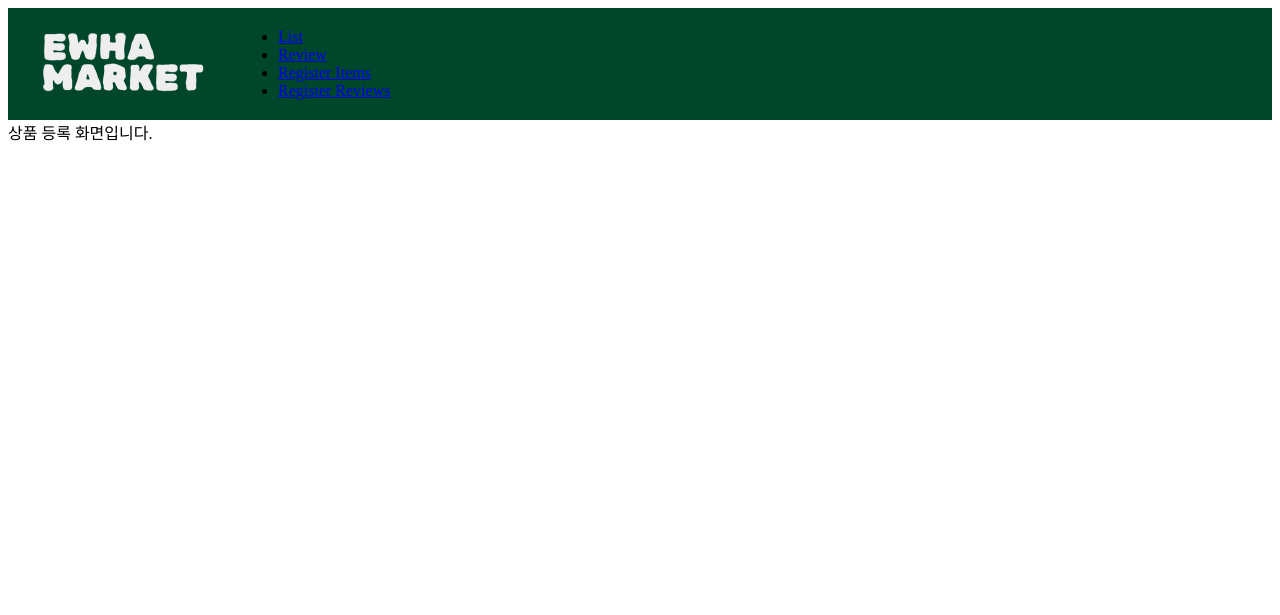
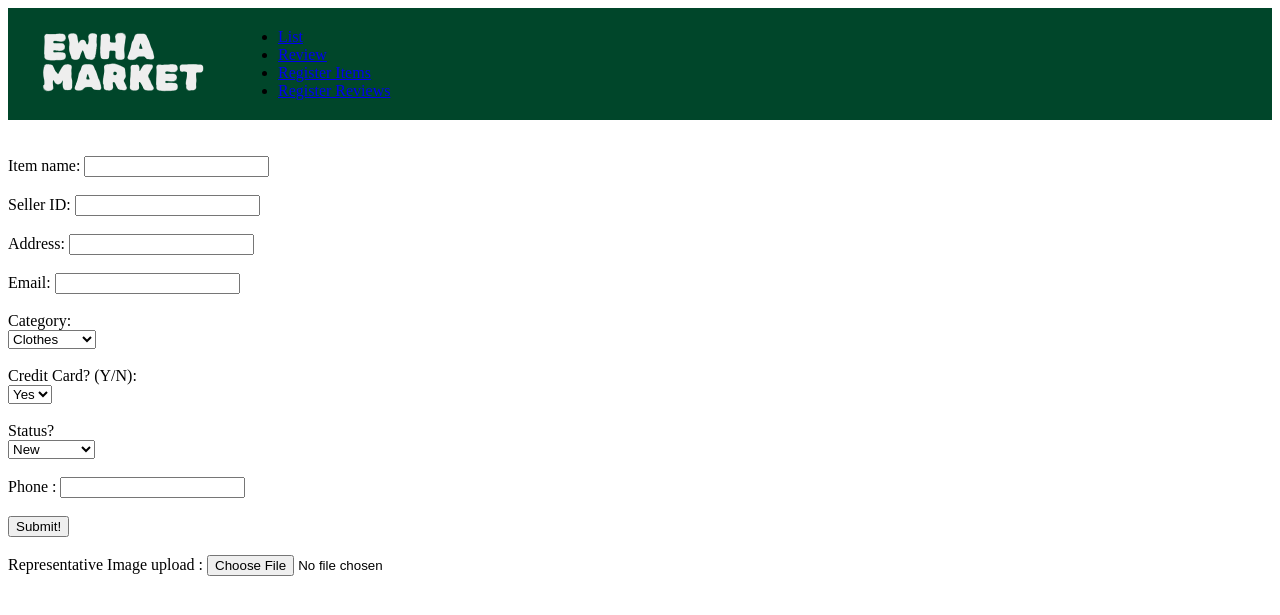
Before and after one commit to topograp2/Ewha-market, a Flask app: page /reg_items in a window 1280 px wide. Shown: the top 615 px of the page. Run offline with Flask 3, Linux system fonts and the light colour scheme.

Commit message:
Feat: 상품등록화면 구성

```diff
--- a/app.py
+++ b/app.py
@@ -1,4 +1,4 @@
-from flask import Flask, render_template
+from flask import Flask, render_template, request
 import sys
 
 application = Flask(__name__)
@@ -10,15 +10,25 @@ def hello():
 @application.route("/list")
 def view_list():
     return render_template("list.html")
+
 @application.route("/review")
 def view_review():
     return render_template("review.html")
+
 @application.route("/reg_items")
 def reg_item():
     return render_template("reg_items.html")
+
 @application.route("/reg_reviews")
 def reg_review():
     return render_template("reg_reviews.html")
 
+@application.route("/submit_item_post", methods=['POST'])
+def reg_item_submit_post():
+    image_file=request.files["file"]
+    image_file.save("static/images/{}".format(image_file.filename))
+    data=request.form
+    return render_template("submit_item_result.html", data=data, img_path="static/images/{}".format(image_file.filename))
+
 if __name__ == "__main__":
     application.run(host='0.0.0.0', debug=True)
--- a/templates/list.html
+++ b/templates/list.html
@@ -1,5 +1,5 @@
 {% extends "index.html" %}
 
 {% block section %}
-등록된 상품 리스트 조회 화면입니다.
+    등록된 상품 리스트 조회 화면 입니다.
 {% endblock section %}
--- a/templates/reg_items.html
+++ b/templates/reg_items.html
@@ -1,5 +1,62 @@
 {% extends "index.html" %}
 
 {% block section %}
-상품 등록 화면입니다.
+<form method="post" enctype="multipart/form-data" action="/submit_item_post">
+    <div><br><br>
+    <label for="name">Item name: </label>
+    <input type="text" name="name" id="name" required><br><br>
+    </div>
+    <div>
+    <label for="seller"> Seller ID: </label>
+    <input type="text" name="seller" id="seller" required><br><br>
+    </div>
+    <div>
+    <label for="addr"> Address: </label>
+    <input type="text" name="addr" id="addr" required><br><br>
+    </div>
+    <div>
+    <label for="tel">Email: </label>
+    <input type="text" name=”email" id=”email" required><br><br>
+    </div>
+    <div>
+    <label for="category">Category: </label>
+    <br>
+    <select id="category" name="category">
+    <option value="Clothes" selected> Clothes </option>
+    <option value="Beauty"> Beauty </option>
+    <option value="Books"> Books </option>
+    <option value="Furniture"> Furniture </option>
+    <option value="Electronics"> Electronics </option>
+    <option value="ETC"> ETC </option>
+    </select><br><br>
+    </div>
+    <div>
+    <label for="card">Credit Card? (Y/N): </label>
+    <br>
+    <select id="card" name="card">
+    <option value="Y" selected>Yes</option>
+    <option value="N">No</option>
+    </select><br><br>
+    </div>
+    <div>
+    <label for="status">Status? </label>
+    <br>
+    <select id="status" name="status">
+    <option value="new" selected>New</option>
+    <option value="lnew">Likely New</option>
+    <option value="used">Used</option>
+    </select><br><br>
+    </div>
+    <div>
+    <label for="phone">Phone : </label>
+    <input type="text" name="phone" id="phone"><br><br>
+    </div>
+    <div>
+    <input type="submit" value="Submit!"><br><br>
+    </div>
+    <div>
+        <label for="img">Representative Image upload : </label>
+        <input type="file" name="file" /><br><br>
+    </div>
+    </form>
 {% endblock section %}
--- a/templates/reg_reviews.html
+++ b/templates/reg_reviews.html
@@ -1,5 +1,5 @@
 {% extends "index.html" %}
 
 {% block section %}
-리뷰 등록 화면입니다.
+    리뷰 등록 화면 입니다.
 {% endblock section %}
--- a/templates/review.html
+++ b/templates/review.html
@@ -1,5 +1,5 @@
 {% extends "index.html" %}
 
 {% block section %}
-리뷰 조회 화면입니다.
+    등록된 리뷰 리스트 조회 화면 입니다.
 {% endblock section %}
```
Also changed, not shown: templates/submit_item_result.html (added, +33 -0 lines), static/images/Iconarchive-Plasticine-Tree.512.png (added).
